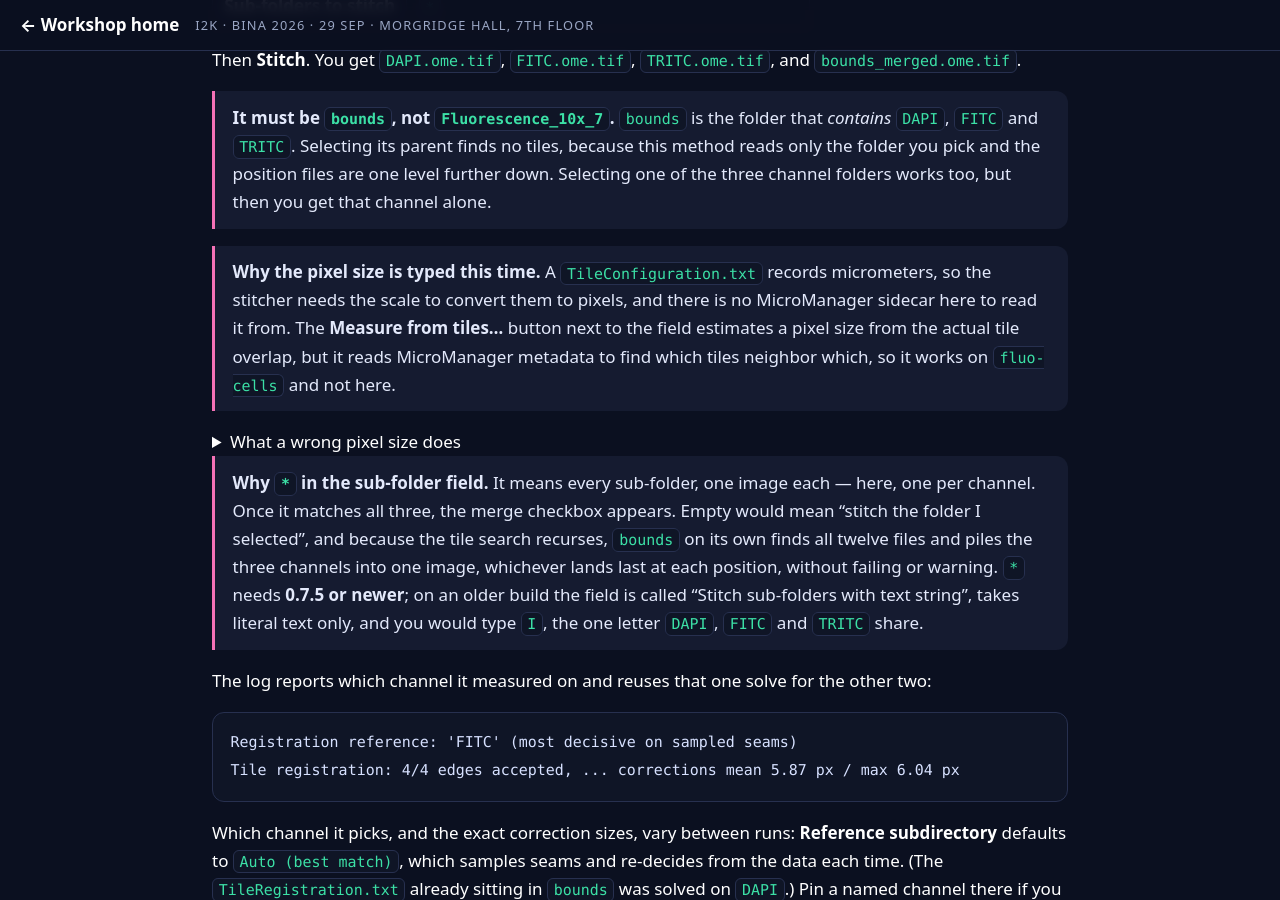
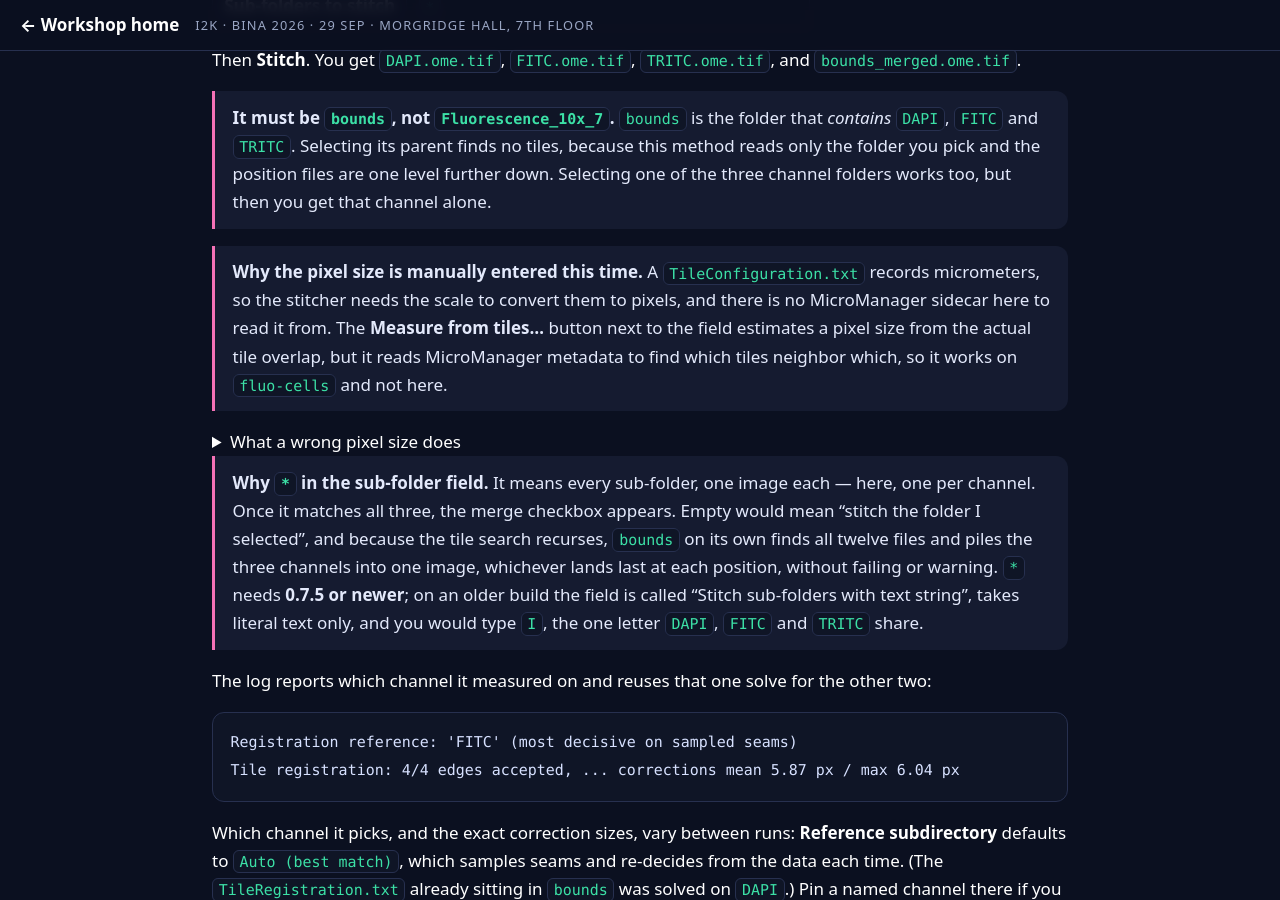
Before and after one commit to MichaelSNelson/BINA-I2K-2026-QuPath-Extensions, a Jekyll site: the page built from docs/13-tiles-to-pyramid.md, in a window 1280 px wide and 900 px high, scrolled down 6139 px. Built offline with Jekyll 4.4.1, drawn with Linux system fonts in a browser that asks for light colours.

Commit message:
Guide 13: 'manually entered' in the pixel-size callout
Claude-Session: https://claude.ai/code/session_01KwiACUr5MacuDvqp74c96o

```diff
--- a/docs/13-tiles-to-pyramid.md
+++ b/docs/13-tiles-to-pyramid.md
@@ -251,7 +251,7 @@ Then **Stitch**. You get `DAPI.ome.tif`, `FITC.ome.tif`, `TRITC.ome.tif`, and
 > only the folder you pick and the position files are one level further down. Selecting one of
 > the three channel folders works too, but then you get that channel alone.
 
-> **Why the pixel size is typed this time.** A `TileConfiguration.txt` records micrometers, so
+> **Why the pixel size is manually entered this time.** A `TileConfiguration.txt` records micrometers, so
 > the stitcher needs the scale to convert them to pixels, and there is no MicroManager sidecar
 > here to read it from. The **Measure from tiles...** button next to the field estimates a pixel
 > size from the actual tile overlap, but it reads MicroManager metadata to find which tiles
```
